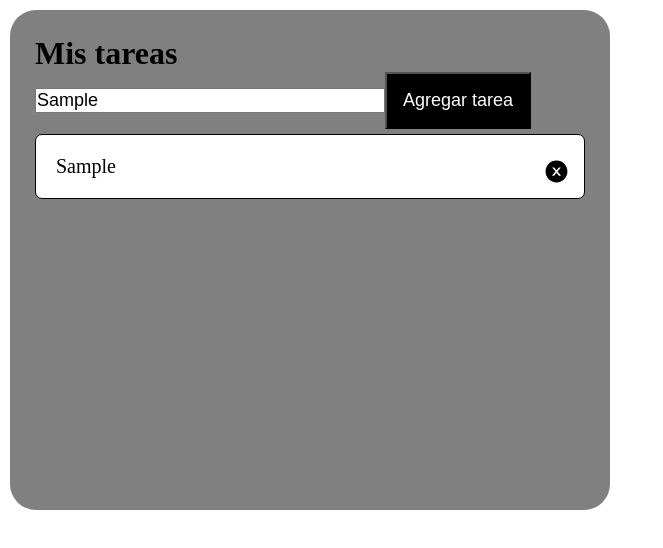
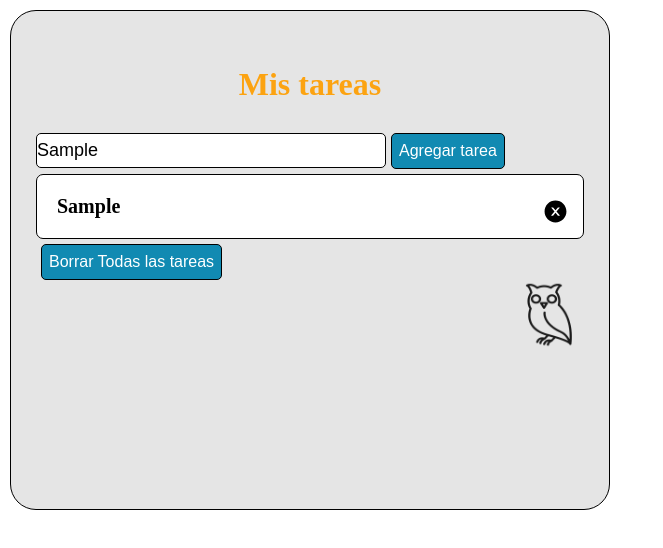
Before and after one commit to guidomora/To-Do-List, a React (Create React App) app: page / in a window 1280 px wide. Both pictures are taken after typing "Sample" into the empty fields and a click on the button "Agregar tarea". Shown: the top 548 px of the page, without its empty margins (0-663 px from the left). Built offline with nearby package versions, Linux system fonts and the light colour scheme.

Commit message:
casi terminado

```diff
--- a/src/App.css
+++ b/src/App.css
@@ -4,13 +4,24 @@
   box-sizing: border-box;
 }
 
+@import url('https://fonts.googleapis.com/css2?family=Comfortaa:wght@300&family=Manrope:wght@200;300&display=swap');
+
 /* lista de tareas */
 
 .tareas-lista-principal {
   width: 600px;
   min-height: 500px;
-  background-color: grey;
+  background-color: #e5e5e5;
   padding: 25px;
   margin: 10px;
   border-radius: 26px;
+  border: 1px solid;
+  font-family: 'Comfortaa', cursive;
 }
+
+.titulo {
+  text-align: center;
+  color: #fca311;
+  margin: 15px;
+  padding: 15px;
+}
--- a/src/App.js
+++ b/src/App.js
@@ -9,7 +9,7 @@ function App() {
         {/* una imagen aca */}
       </div>
       <div className="tareas-lista-principal">
-        <h1> Mis tareas </h1>
+        <h1 className="titulo"> Mis tareas </h1>
         <TaskList />
       </div>
     </div>
--- a/src/components/Form.js
+++ b/src/components/Form.js
@@ -1,7 +1,6 @@
 import React, { useState } from "react";
 import "../styles/Form.css";
 import { v4 as uuidv4 } from "uuid";
-import { AiFillPropertySafety } from "react-icons/ai";
 function Form(props) {
   const [input, setInput] = useState("");
 
@@ -12,17 +11,18 @@ function Form(props) {
   const sendControl = (e) => {
     e.preventDefault();
 
-
     const newTask = {
       id: uuidv4(),
       text: input,
-      completed: false
+      completed: false,
     };
 
     props.onSubmit(newTask);
   };
 
+
   return (
+    <div>
       <form className="task-form" onSubmit={sendControl}>
         <input
           className="task-input"
@@ -33,6 +33,7 @@ function Form(props) {
         />
         <button className="task-button">Agregar tarea</button>
       </form>
+    </div>
   );
 }
 
--- /dev/null
+++ b/src/components/Owl.js
@@ -0,0 +1,12 @@
+import React from "react";
+import "../styles/TaskList.css"
+
+function Owl (prop) {
+    return (
+        <div>
+            <img src={require(`../multimedia/${prop.imagen}.png`)} className="buhito" />
+        </div>
+    )
+};
+
+export default Owl;
--- a/src/components/TaskList.js
+++ b/src/components/TaskList.js
@@ -1,27 +1,28 @@
 import React, { useState } from "react";
 import Form from "./Form";
-import "../styles/TaskList.css"
-import Tasks from "./Tasks"
+import "../styles/TaskList.css";
+import Tasks from "./Tasks";
+import Owl from "./Owl";
 
 function TaskList() {
-  const [tasks, setTasks] = useState([])
-  const addTask = task => {
+  const [tasks, setTasks] = useState([]);
+  const addTask = (task) => {
     console.log(task);
     if (task.text.trim()) {
       task.text = task.text.trim();
       const updatedTasks = [task, ...tasks];
       setTasks(updatedTasks);
     }
-  }
+  };
 
   const deleteTask = (id) => {
-    const updatedTasks = tasks.filter(task => task.id !== id);
+    const updatedTasks = tasks.filter((task) => task.id !== id);
     setTasks(updatedTasks);
-  }
+  };
 
   const completeTask = (id) => {
-    const updatedTasks = tasks.map(task => {
-      if(task.id === id) {
+    const updatedTasks = tasks.map((task) => {
+      if (task.id === id) {
         task.completed = !task.completed;
       }
       return task;
@@ -29,25 +30,38 @@ function TaskList() {
     setTasks(updatedTasks);
   };
 
-  return(
+  const clearAll = () => {
+    setTasks([]);
+  };
+
+  return (
+    <div className="container">
       <div>
-    <Form onSubmit={addTask}/>
+        <Form onSubmit={addTask} />
         <div className="tasks-list-container">
-      {
-        tasks.map((task) =>
+          {tasks.map((task) => (
             <Tasks
               key={task.id}
               id={task.id}
               text={task.text}
               completed={task.completed}
-            deleteTask = {deleteTask}
-            completeTask ={completeTask}
+              deleteTask={deleteTask}
+              completeTask={completeTask}
             />
-        )
-      }
+          ))}
+          {tasks.length ? (
+            <button className="clear-button" onClick={clearAll}>
+              Borrar Todas las tareas
+            </button>
+          ) : (
+            <></>
+          )}
         </div>
       </div>
-
+      <div className="position-owl">
+        <Owl imagen="buhito" />
+      </div>
+    </div>
   );
 }
 
--- a/src/styles/Form.css
+++ b/src/styles/Form.css
@@ -1,12 +1,19 @@
 .task-input {
+    height: 35px;
     width: 350px;
     font-size: 18px;
+    border-radius: 5px;
+    border: 1px solid;
 }
 
 .task-button {
-    font-size: 18px;
+    height: 36px;
+    font-size: 16px;
     cursor: pointer;
-    padding: 16px;
-    background: black;
+    padding: 7px;
+    background: #118ab2;
     color: white;
+    border-radius: 5px;
+    border: 1px solid black;
+    margin-left: 5px;
 }
--- a/src/styles/TaskList.css
+++ b/src/styles/TaskList.css
@@ -1,6 +1,39 @@
+.container {
+    display: flex;
+    flex-direction: column;
+    flex-wrap: wrap;
+    justify-content: space-evenly;
+}
+
+
 .task-list-container {
     display: flex;
     flex-wrap: wrap;
     justify-content: center;
     margin-top: 15px;
 }
+
+.clear-button{
+    height: 36px;
+    font-size: 16px;
+    cursor: pointer;
+    padding: 7px;
+    background: #118ab2;
+    color: white;
+    border-radius: 5px;
+    border: 1px solid black;
+    margin-left: 5px;
+}
+
+.position-owl {
+    display: flex;
+    flex-wrap: wrap;
+    justify-content: flex-end;
+}
+
+/* -------- buhito--------- */
+
+.buhito {
+    height: 70px;
+    width: 70px;
+}
--- a/src/styles/Tasks.css
+++ b/src/styles/Tasks.css
@@ -14,7 +14,7 @@
 
 .tasks-container.completed {
     text-decoration: line-through;
-    background-color: rgb(62, 226, 130);
+    background-color: #81b29a;
 }
 
 .tasks-text {
@@ -22,6 +22,7 @@
     height: 100%;
     align-items: center;
     font-size: 20px;
+    font-weight: bold;
     display: flex;
     align-items: center;
     overflow-wrap: anywhere;
```
Also changed, not shown: src/multimedia/buhito.png (added). Lines whose indentation alone changed are shown as unchanged.
